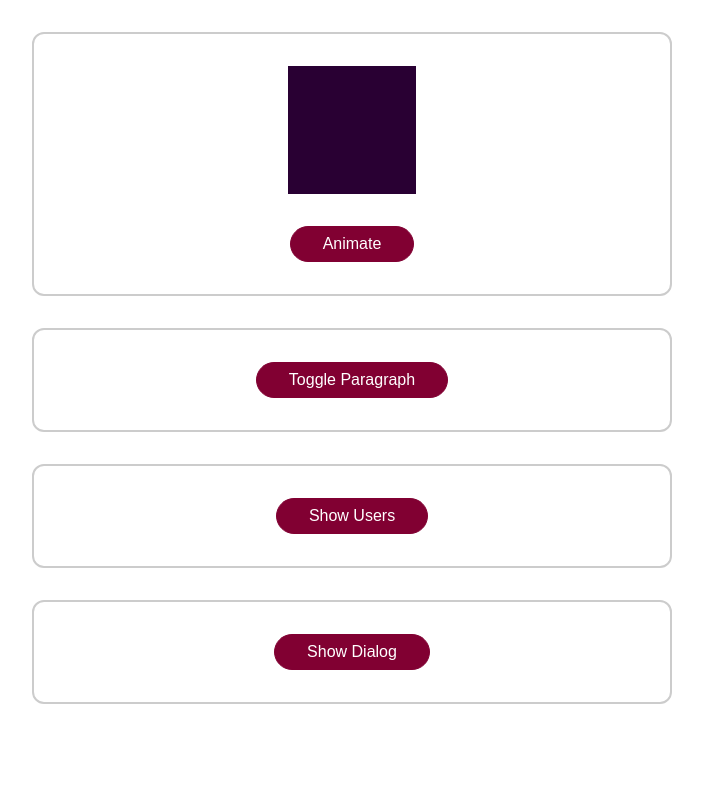
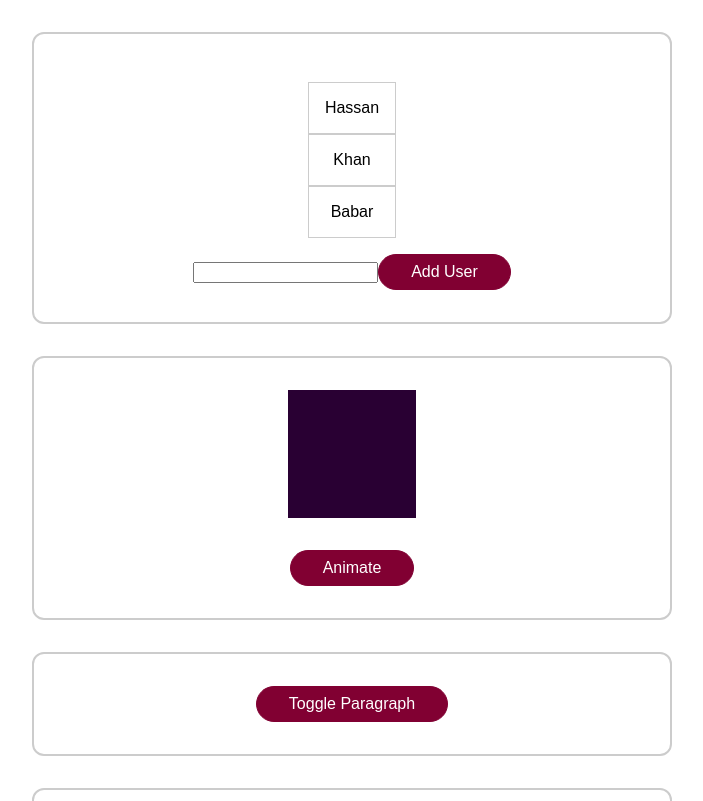
Before and after one commit to HassanKhan123/vue-animations, a Vue app: page / in a window 1280 px wide. Shown: the top 801 px of the page, without its empty margins (288-991 px from the left). Built offline with nearby package versions, Linux system fonts and the light colour scheme.

Commit message:
animating lists with transition-group

```diff
--- a/src/App.vue
+++ b/src/App.vue
@@ -1,4 +1,7 @@
 <template>
+  <div class="container">
+    <UsersList />
+  </div>
   <div class="container">
     <div class="block" :class="{ animate: blockAnimate }"></div>
     <button @click="animateBlock">Animate</button>
@@ -44,7 +47,12 @@
 </template>
 
 <script>
+import UsersList from './components/UsersList';
+
 export default {
+  components: {
+    UsersList,
+  },
   data() {
     return {
       dialogIsVisible: false,
--- /dev/null
+++ b/src/components/UsersList.vue
@@ -0,0 +1,66 @@
+<template>
+  <transition-group tag="ul" name="user-list">
+    <li v-for="user in users" :key="user" @click="removeUser(user)">
+      {{ user }}
+    </li>
+  </transition-group>
+
+  <div>
+    <input type="text" ref="userName" />
+    <button @click="addUser">Add User</button>
+  </div>
+</template>
+
+<script>
+export default {
+  data() {
+    return {
+      users: ['Hassan', 'Khan', 'Babar'],
+    };
+  },
+  methods: {
+    addUser() {
+      this.users.unshift(this.$refs.userName.value);
+    },
+    removeUser(name) {
+      this.users = this.users.filter((usr) => usr !== name);
+    },
+  },
+};
+</script>
+
+<style scoped>
+ul {
+  list-style-type: none;
+  margin: 1rem 0;
+  padding: 0;
+}
+li {
+  border: 1px solid #ccc;
+  padding: 1rem;
+  text-align: center;
+}
+.user-list-enter-from {
+  opacity: 0;
+  transform: translateX(-30px);
+}
+.user-list-enter-active {
+  transition: all 1s ease-out;
+}
+.user-list-enter-to {
+  transform: translateX(0px);
+  opacity: 1;
+}
+
+.user-list-leave-from {
+  opacity: 1;
+  transform: translateX(0px);
+}
+.user-list-leave-active {
+  transition: all 1s ease-in;
+}
+.user-list-leave-to {
+  transform: translateX(30px);
+  opacity: 1;
+}
+</style>
```
